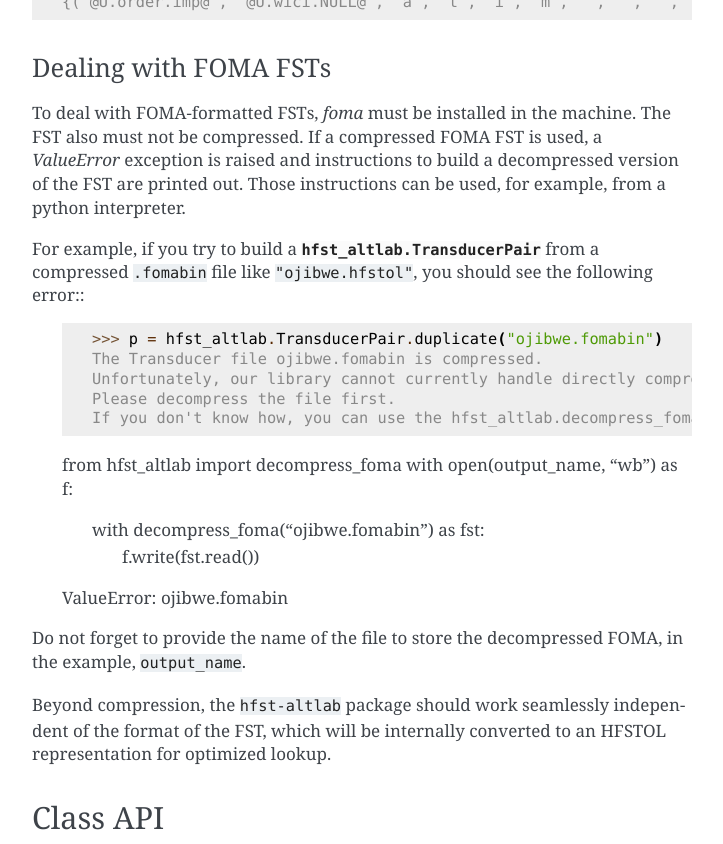
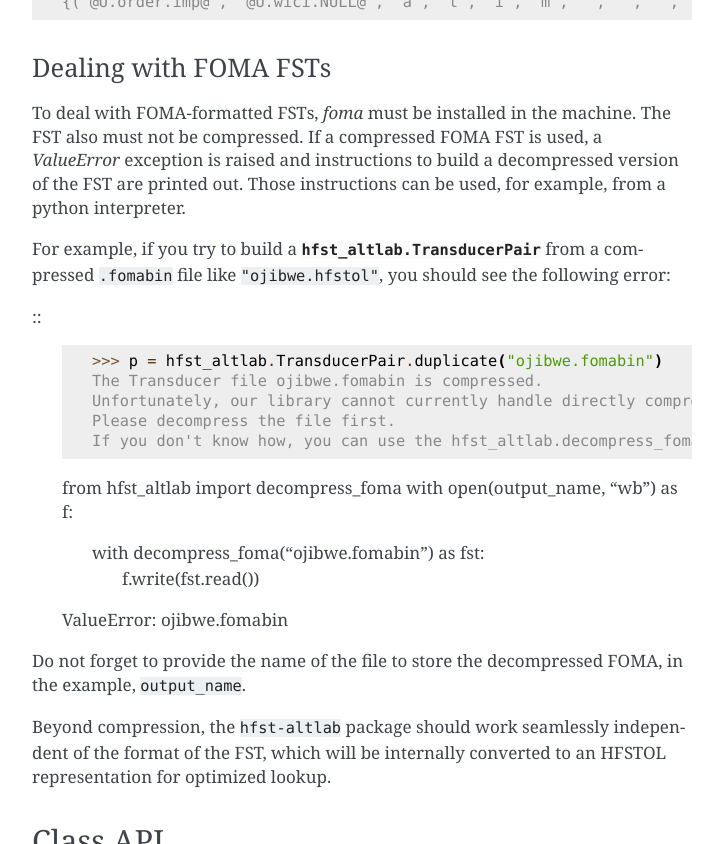
Before and after one commit to UAlbertaALTLab/hfst-altlab, a Sphinx documentation site: the page built from docs/api.rst, in a window 1280 px wide and 900 px high, scrolled down 1339 px, cut to the strip 0-844 px from the top of the window. Shown: the whole strip, without its empty margins (388-1111 px from the left). Built offline with Sphinx 7.4.7, drawn with Linux system fonts in a browser that asks for light colours.

Commit message:
Necessary whitespace

```diff
--- a/docs/api.rst
+++ b/docs/api.rst
@@ -59,7 +59,9 @@ To deal with FOMA-formatted FSTs, `foma` must be installed in the machine.  The
 If a compressed FOMA FST is used, a `ValueError` exception is raised and instructions to build a decompressed version of the FST are printed out.
 Those instructions can be used, for example, from a python interpreter.
 
-For example, if you try to build a :py:class:`hfst_altlab.TransducerPair` from a compressed ``.fomabin`` file like ``"ojibwe.hfstol"``, you should see the following error::
+For example, if you try to build a :py:class:`hfst_altlab.TransducerPair` from a compressed ``.fomabin`` file like ``"ojibwe.hfstol"``, you should see the following error:
+
+::
     >>> p = hfst_altlab.TransducerPair.duplicate("ojibwe.fomabin")
     The Transducer file ojibwe.fomabin is compressed.
     Unfortunately, our library cannot currently handle directly compressed files (e.g. .fomabin).
```
